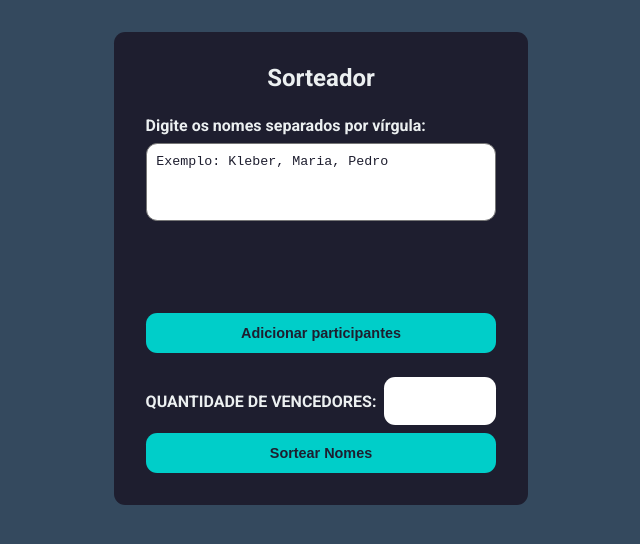
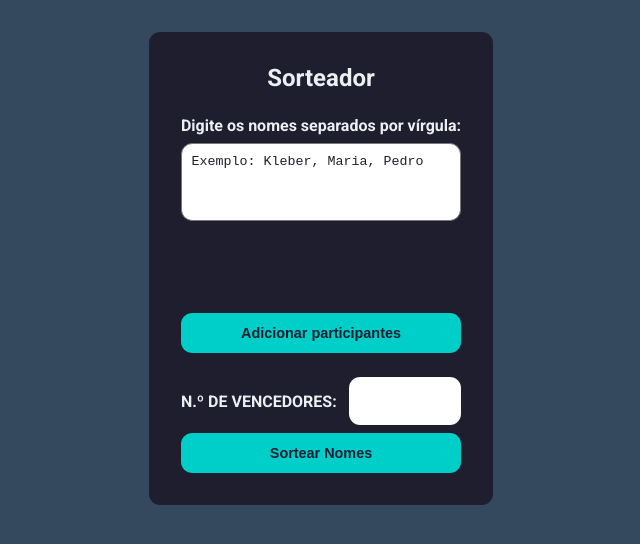
Before and after one commit to KleberAr4uj0/SorteioDeNomes, a plain HTML site: page index.html in a window 1280 px wide. Shown: the whole page, without its empty margins (319-959 px from the left). Drawn offline with Linux system fonts and the light colour scheme.

Commit message:
ATUALIZANDO

```diff
--- a/index.html
+++ b/index.html
@@ -25,7 +25,7 @@
           Adicionar participantes
         </button>
         <div class="numeros">
-          <h3>QUANTIDADE DE VENCEDORES:</h3>
+          <h3>N.º DE VENCEDORES:</h3>
           <input type="number" id="quantidade" min="1" />
         </div>
         <button onclick="sortearNomes()">Sortear Nomes</button>
```
